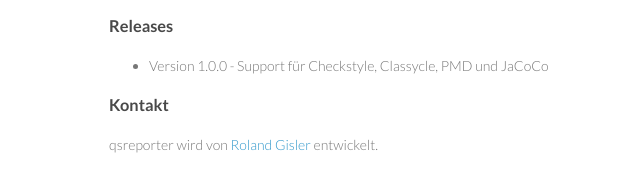
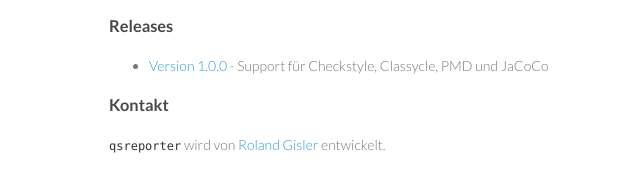
Before and after one commit to rgisler/qsreporter, a plain HTML site: page index.html in a window 1280 px wide. Shown: the part 688-880 px from the top of the page, 461-1101 px from the left. Drawn offline with Linux system fonts and the light colour scheme.

Commit message:
Release 1.0.0

```diff
--- a/index.html
+++ b/index.html
@@ -56,7 +56,6 @@
 			Damit lassen sich auf dem TeamCity-Server aussagekräftige Statistiken aufbauen.
 		</p>
 
-
         <h2>Einsatz</h2>
 		<p>
 			Das Projekt selber enthält <code>qsreporter</code>. Verwendung siehe im <code>build.xml</code>.
@@ -65,13 +64,13 @@
 	<h3>Releases</h3>
 	<p>
 		<ul>
-			<li>Version 1.0.0 - Support für Checkstyle, Classycle, PMD und JaCoCo</li>
+			<li><a href="releases/qsreporter-1.0.0.zip">Version 1.0.0</a> - Support für Checkstyle, Classycle, PMD und JaCoCo</li>
 		</ul>
 	</p>
 
 	<h3>Kontakt</h3>
 	<p>
-		qsreporter wird von <a href="mailto:roland.gisler@gisler-informatik.ch">Roland Gisler</a> entwickelt.
+		<code>qsreporter</code> wird von <a href="mailto:roland.gisler@gisler-informatik.ch">Roland Gisler</a> entwickelt.
 	</p>
 
 </html>
```
